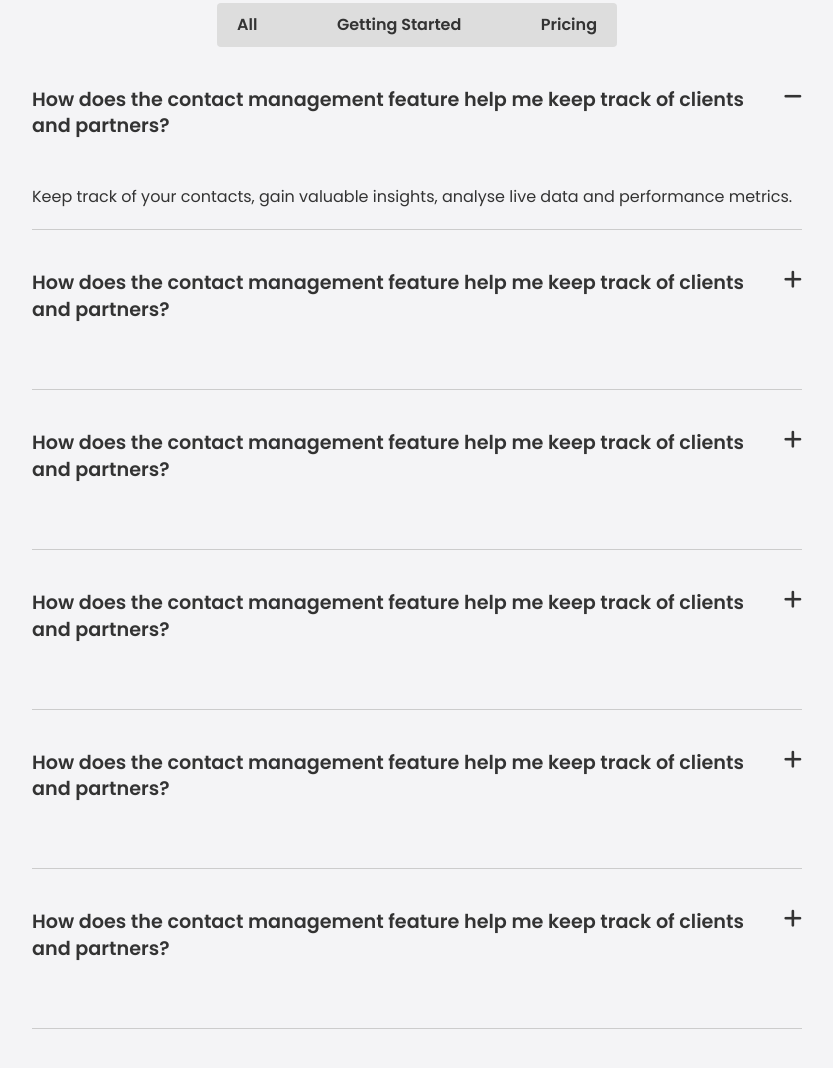
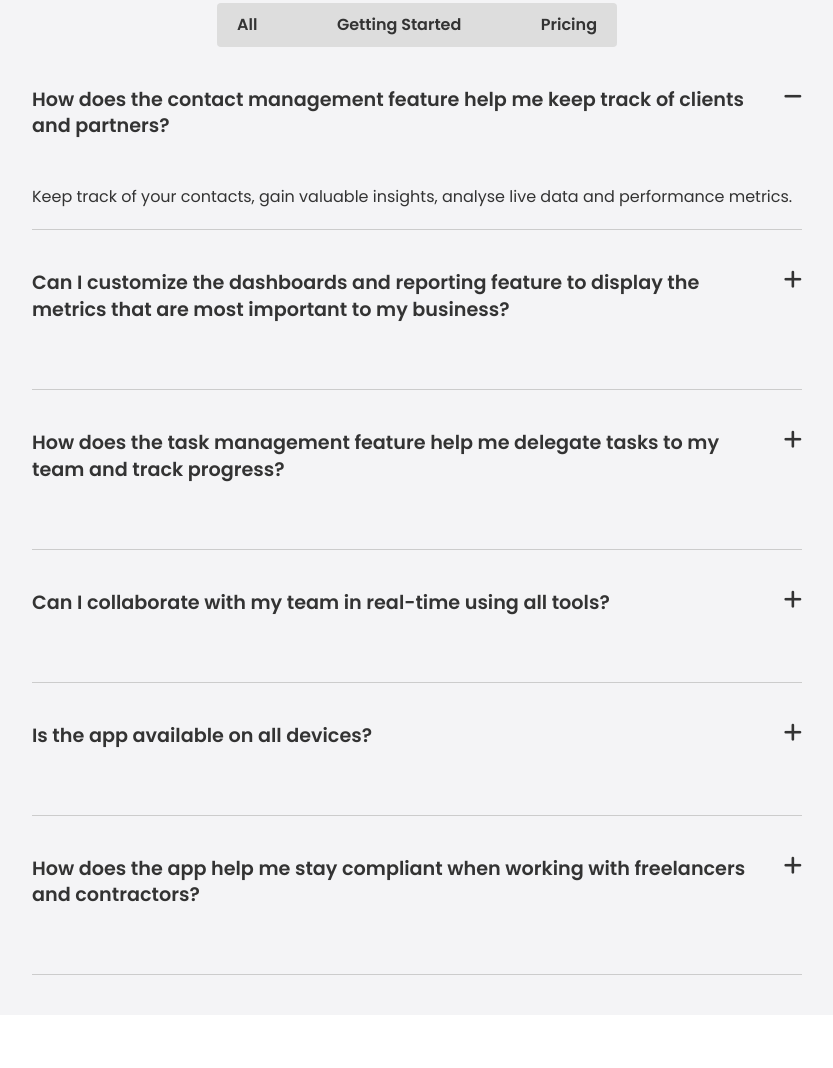
Before and after one commit to MAH-7/Azuki-Landing-Page, a plain HTML site: page index.html in a window 1280 px wide. Shown: the part 3222-4290 px from the top of the page, without its empty margins (223-1056 px from the left). After the commit the page ends 4237 px from the top, so only its background shows below. Drawn offline with Linux system fonts and the light colour scheme.

Commit message:
FAQ update-1

```diff
--- a/index.html
+++ b/index.html
@@ -233,8 +233,8 @@
           <div class="faq-group">
             <div class="faq-group-header">
               <h4 class="text-md">
-                How does the contact management feature help me keep track of
-                clients and partners?
+                Can I customize the dashboards and reporting feature to display
+                the metrics that are most important to my business?
               </h4>
               <i class="fas fa-plus"></i>
             </div>
@@ -249,8 +249,8 @@
           <div class="faq-group">
             <div class="faq-group-header">
               <h4 class="text-md">
-                How does the contact management feature help me keep track of
-                clients and partners?
+                How does the task management feature help me delegate tasks to
+                my team and track progress?
               </h4>
               <i class="fas fa-plus"></i>
             </div>
@@ -265,8 +265,7 @@
           <div class="faq-group">
             <div class="faq-group-header">
               <h4 class="text-md">
-                How does the contact management feature help me keep track of
-                clients and partners?
+                Can I collaborate with my team in real-time using all tools?
               </h4>
               <i class="fas fa-plus"></i>
             </div>
@@ -280,10 +279,7 @@
 
           <div class="faq-group">
             <div class="faq-group-header">
-              <h4 class="text-md">
-                How does the contact management feature help me keep track of
-                clients and partners?
-              </h4>
+              <h4 class="text-md">Is the app available on all devices?</h4>
               <i class="fas fa-plus"></i>
             </div>
             <div class="faq-group-body">
@@ -297,8 +293,8 @@
           <div class="faq-group">
             <div class="faq-group-header">
               <h4 class="text-md">
-                How does the contact management feature help me keep track of
-                clients and partners?
+                How does the app help me stay compliant when working with
+                freelancers and contractors?
               </h4>
               <i class="fas fa-plus"></i>
             </div>
```
